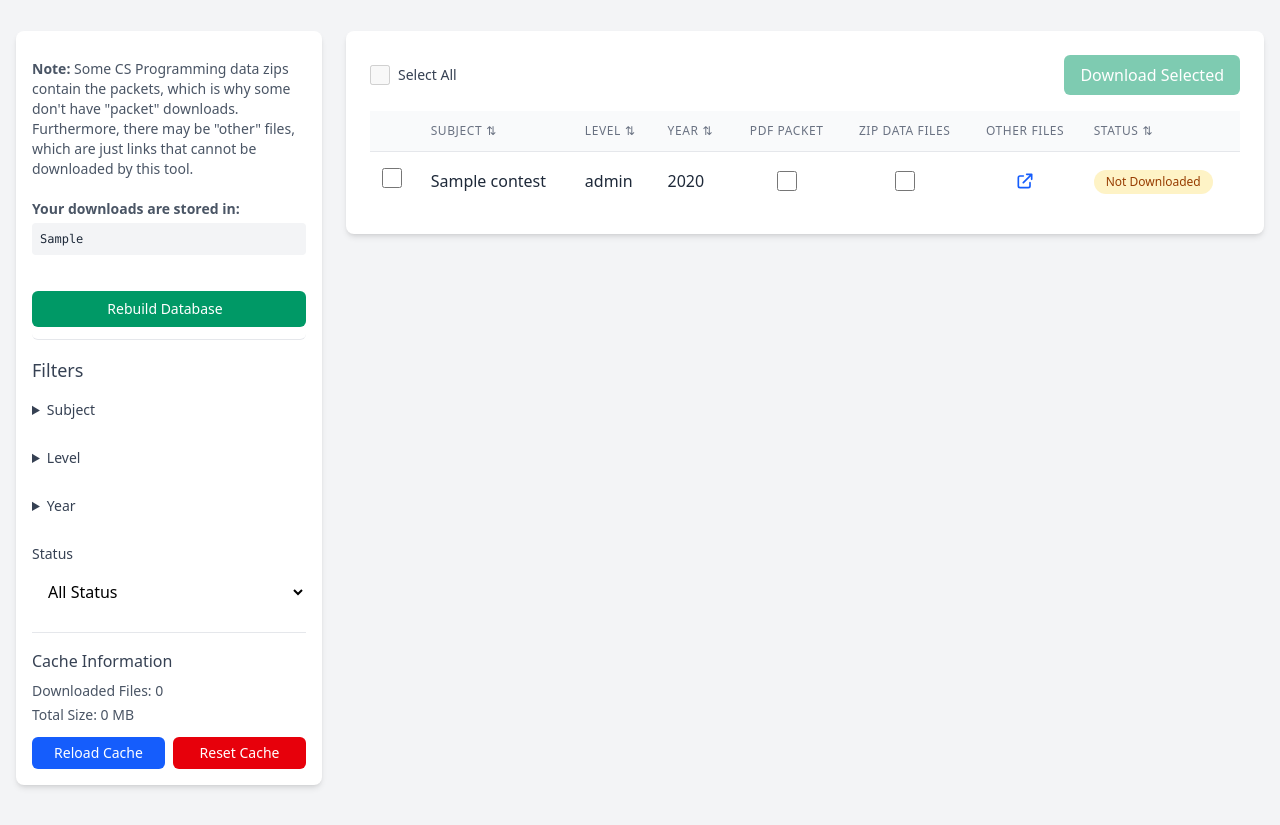
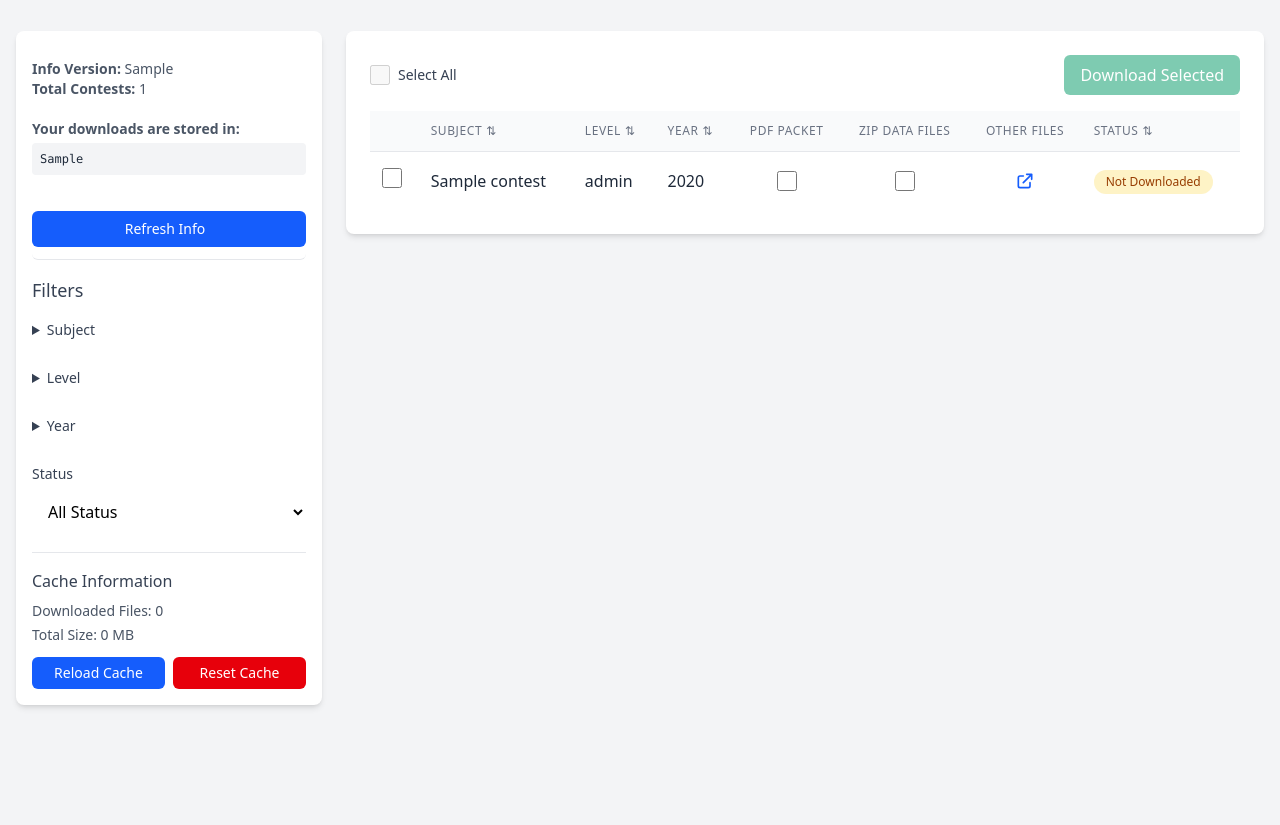
Before and after one commit to acemavrick/uil-dl, a Flask app: template templates/index.html in a window 1280 px wide. Shown: the part 69-894 px from the top of the page. After the commit the page ends 777 px from the top, so only its background shows below. Run offline with Flask 3, Linux system fonts and the light colour scheme; the template is opened without the code that fills it: most values are stand-ins (such as "Sample title", 1, 10 or a date in 2020); parts of the project's set-up code (start-up, migrations or seed data) failed here and were passed over.

Commit message:
Enables user-initiated info refresh
Allows users to refresh contest information from the UIL website.

This adds a button to the index page that triggers a background
process to update the database. Also displays the database version
and total contest count on the index page, and provides an API endpoint to query the version.

Includes logic to safely handle concurrent refresh requests,
and handles metadata table updates.

```diff
--- a/app.py
+++ b/app.py
@@ -9,6 +9,7 @@ from werkzeug.utils import secure_filename
 from sqlalchemy import func
 from models import db, Contest
 from buildDB import repopulate_database
+from downloadInfo import update_info_from_online
 
 # build tailwindcss
 # os.system("npx tailwindcss -i ./static/css/in.css -o ./static/css/out.css")
@@ -46,6 +47,22 @@ app = Flask(__name__)
 app.config['SQLALCHEMY_DATABASE_URI'] = f'sqlite:///{os.path.abspath("data/info.db")}'
 app.config['SQLALCHEMY_TRACK_MODIFICATIONS'] = False
 db.init_app(app)
+
+def get_database_version(db_path='data/info.db'):
+    """Get the database version from the metadata table."""
+    import sqlite3
+    try:
+        with sqlite3.connect(db_path) as conn:
+            c = conn.cursor()
+            c.execute('SELECT value FROM metadata WHERE key = ?', ('version',))
+            result = c.fetchone()
+            return int(result[0]) if result else None
+    except sqlite3.Error as e:
+        logger.error(f"Error getting database version: {e}")
+        return None
+    except (ValueError, TypeError) as e:
+        logger.error(f"Error parsing database version: {e}")
+        return None
 
 # Create tables within app context
 with app.app_context():
@@ -215,43 +232,51 @@ def index():
         levels = [l[0] for l in db.session.query(Contest.level).distinct().order_by(Contest.level).all()]
         years = [y[0] for y in db.session.query(Contest.year).distinct().order_by(Contest.year.desc()).all()]
 
-        # Get cache stats
+        # Get cache stats and database version
         cache_stats = download_cache.get_stats()
+        db_version = get_database_version()
 
         return render_template('index.html',
                                subjects=subjects,
                                levels=levels,
                                years=years,
                                cache_stats=cache_stats,
-                               download_dir_absolute=DOWNLOADS_DIR.absolute())
+                               download_dir_absolute=DOWNLOADS_DIR.absolute(),
+                               info_version=db_version,
+                               total_contest_count=db.session.query(Contest).count())
     except Exception as e:
         logger.error(f"Error in index route: {e}")
-        # Get cache stats even when there's an error
+        # Get cache stats and database version even when there's an error
         cache_stats = download_cache.get_stats()
-        return render_template('index.html', error=str(e), contests=[], cache_stats=cache_stats)
+        db_version = get_database_version()
+        return render_template('index.html', error=str(e), contests=[], cache_stats=cache_stats, database_version=db_version)
 
-@app.route('/rebuild-db', methods=['POST'])
-def rebuild_db():
-    """Rebuilds the database from the source JSON file without restarting the app."""
-    logger.info("Database rebuild requested.")
+@app.route('/refresh-info', methods=['POST'])
+def refresh_info():
+    """Refreshes the contest information from the UIL website."""
+    logger.info("Refresh info requested.")
 
     if not db_rebuild_lock.acquire(blocking=False):
-        logger.warning("Database rebuild already in progress.")
-        return "A database rebuild is already in progress. Please wait.", 503
+        logger.warning("Refresh info already in progress.")
+        return "A refresh info process is already in progress. Please wait.", 503
 
     try:
-        logger.info("Starting database repopulation process.")
-        # Get the database path from the Flask app config
-        db_path = app.config['SQLALCHEMY_DATABASE_URI'].replace('sqlite:///', '')
+        logger.info("Starting refresh info process.")
 
-        # Call the safe repopulation function
-        count = repopulate_database(db_path=db_path)
+        # Call the update_info_from_online function
+        updated = update_info_from_online()
 
-        logger.info(f"Database rebuilt successfully. Loaded {count} entries.")
-        return f"Database rebuilt successfully. Loaded {count} entries.", 200
+        if updated:
+            logger.info("Info refreshed successfully - new version downloaded.")
+            # rebuild the database
+            repopulate_database(db_path=app.config['SQLALCHEMY_DATABASE_URI'].replace('sqlite:///', ''))
+            return "Info refreshed successfully - new version downloaded. Database rebuilt.", 200
+        else:
+            logger.info("Info refresh completed - no update needed.")
+            return "Info refresh completed - no update needed.", 200
     except Exception as e:
-        logger.error(f"Failed to rebuild database: {e}", exc_info=True)
-        return f"Failed to rebuild database: {str(e)}", 500
+        logger.error(f"Failed to refresh info: {e}", exc_info=True)
+        return f"Failed to refresh info: {str(e)}", 500
     finally:
         db_rebuild_lock.release()
 
@@ -601,12 +626,23 @@ def get_stats():
             "total_files_available": total_files,
             "downloaded_files": cache_stats['total_files'],
             "download_size_bytes": cache_stats['total_size'],
-            "download_percentage": (cache_stats['total_files'] / total_files) * 100 if total_files > 0 else 0
+            "download_percentage": (cache_stats['total_files'] / total_files) * 100 if total_files > 0 else 0,
+            "database_version": get_database_version()
         }
 
         return jsonify(stats)
     except Exception as e:
         logger.error(f"Error in stats route: {e}")
+        return jsonify({"error": str(e)}), 500
+
+@app.route('/api/version')
+def get_version():
+    """Get the database version."""
+    try:
+        version = get_database_version()
+        return jsonify({"database_version": version})
+    except Exception as e:
+        logger.error(f"Error in version route: {e}")
         return jsonify({"error": str(e)}), 500
 
 # Helper function to perform an individual download (shared by single and batch routes)
@@ -692,5 +728,6 @@ def batch_download():
         return jsonify({"error": str(e)}), 500
 
 if __name__ == '__main__':
-    logger.info("Starting UIL Download Flask application")
+    logger.error("Please use the main.py script to start the application.")
+    exit(1)
     app.run(debug=False, port=5001)
--- a/static/css/out.css
+++ b/static/css/out.css
@@ -331,6 +331,9 @@
   }
   .min-w-full {
     min-width: 100%;
+  }
+  .flex-1 {
+    flex: 1;
   }
   .table-fixed {
     table-layout: fixed;
--- a/templates/index.html
+++ b/templates/index.html
@@ -22,24 +22,28 @@
                     <!-- Notes -->
                     <div class="mb-4 py-3 rounded-md border-b border-gray-200 dark:border-gray-700">
                         <p class="text-sm text-gray-600 dark:text-gray-300">
-                            <span class="font-bold">Note:</span> Some CS Programming data zips contain the packets, which is why some don't have "packet" downloads.
-                            Furthermore, there may be "other" files, which are just links that cannot be downloaded by this tool.
-                            <br><br>
+                            <span class="font-bold">Info Version: </span> {{ info_version }}
+                            <br>
+                            <span class="font-bold">Total Contests: </span> {{ total_contest_count }}
+                            <br>
+                            <br>
                             <span class="font-bold">Your downloads are stored in:</span>
                             <br>
                             <code class="block p-2 mt-1 bg-gray-100 dark:bg-gray-700 rounded text-xs font-mono text-gray-800 dark:text-gray-200 overflow-x-auto">{{ download_dir_absolute }}</code>
                             <br>
                         <div class="mt-4">
-                            <button
-                                class="w-full bg-emerald-600 hover:bg-emerald-700 text-white font-medium py-2 px-4 rounded-md text-sm transition-colors duration-200 flex items-center justify-center"
-                                id="rebuild-db-btn"
-                                hx-post="/rebuild-db"
-                                hx-swap="none"
-                                hx-indicator="#rebuild-db-btn .spinner-small"
-                                hx-disabled-elt="this">
-                                <span class="button-text mr-2">Rebuild Database</span>
-                                <div class="spinner-small htmx-indicator"></div>
-                            </button>
+                            <div class="flex flex-wrap gap-2">
+                                <button
+                                    class="flex-1 bg-blue-600 hover:bg-blue-700 text-white font-medium py-2 px-4 rounded-md text-sm transition-colors duration-200 flex items-center justify-center"
+                                    id="refresh-info-btn"
+                                    hx-post="/refresh-info"
+                                    hx-swap="none"
+                                    hx-indicator="#refresh-info-btn .spinner-small"
+                                    hx-disabled-elt="this">
+                                    <span class="button-text mr-2">Refresh Info</span>
+                                    <div class="spinner-small htmx-indicator"></div>
+                                </button>
+                            </div>
                         </div>
                         </p>
                     </div>
@@ -256,16 +260,16 @@
 
     <script>
     document.addEventListener('DOMContentLoaded', function() {
-        const rebuildBtn = document.getElementById('rebuild-db-btn');
-        if (rebuildBtn) {
-            const buttonText = rebuildBtn.querySelector('.button-text');
+        const refreshInfoBtn = document.getElementById('refresh-info-btn');
+        if (refreshInfoBtn) {
+            const buttonText = refreshInfoBtn.querySelector('.button-text');
 
-            rebuildBtn.addEventListener('htmx:beforeRequest', function() {
-                if (buttonText) buttonText.textContent = 'Building database...';
+            refreshInfoBtn.addEventListener('htmx:beforeRequest', function() {
+                if (buttonText) buttonText.textContent = '...';
             });
 
-            rebuildBtn.addEventListener('htmx:afterRequest', function(event) {
-                if (buttonText) buttonText.textContent = 'Rebuild Database';
+            refreshInfoBtn.addEventListener('htmx:afterRequest', function(event) {
+                if (buttonText) buttonText.textContent = 'Refresh Info';
 
                 if (event.detail.successful) {
                     alert('Success: ' + event.detail.xhr.responseText);
```
Also changed, not shown: buildDB.py (+27 -7 lines), main.py (+2 -5 lines).
